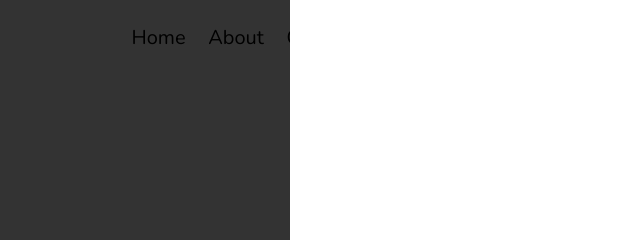
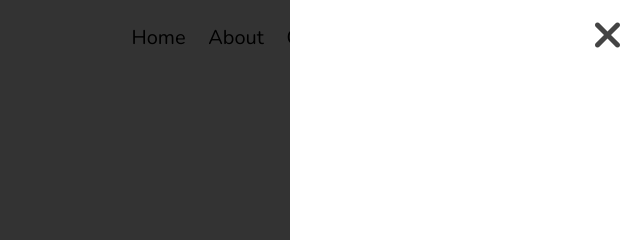
Before and after one commit to Thuotracy/school-website, a plain HTML site: page home.html in a window 1280 px wide. Shown: the top 240 px of the page, 640-1280 px from the left. Drawn offline with nearby package versions, Linux system fonts and the light colour scheme.

Commit message:
made chnagra

```diff
--- a/css/style.scss
+++ b/css/style.scss
@@ -91,7 +91,7 @@ html{
         display: none;
 
         &:hover{
-            transform: rotate(90degs);
+            transform: rotate(90deg);
         }
     }
 }
@@ -135,6 +135,19 @@ html{
     height: 100%;
     box-shadow: 0 0 0 100vw rgba(0,0,0,.8);
     z-index: 1200;
+}
+
+.account-form #close-form{
+    position: absolute;
+    top: 1.5rem;
+    right: 2rem;
+    font-size: 4rem;
+    cursor: pointer;
+    color: $black;
+
+    &:hover{
+        transform: rotate(90deg);
+    }
 }
 
 
--- a/home.html
+++ b/home.html
@@ -36,6 +36,7 @@
 
     <!-- start account-form section -->
     <div class="account-form">
+        <div id="close-form" class="fas fa-times"></div>
         <span class="btn login-btn">Login</span>
         <span class="btn register-btn">Register</span>
 
```
Also changed, not shown: css/style.css, 1 other file.
